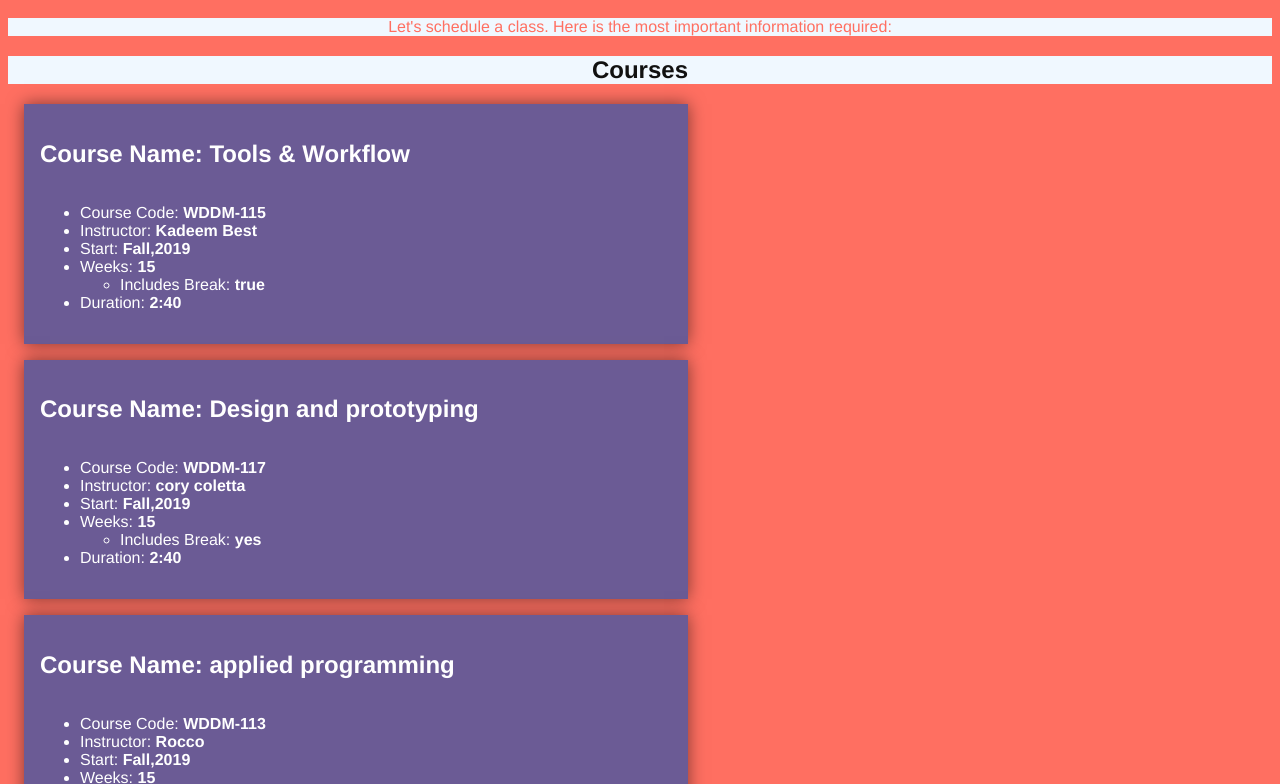
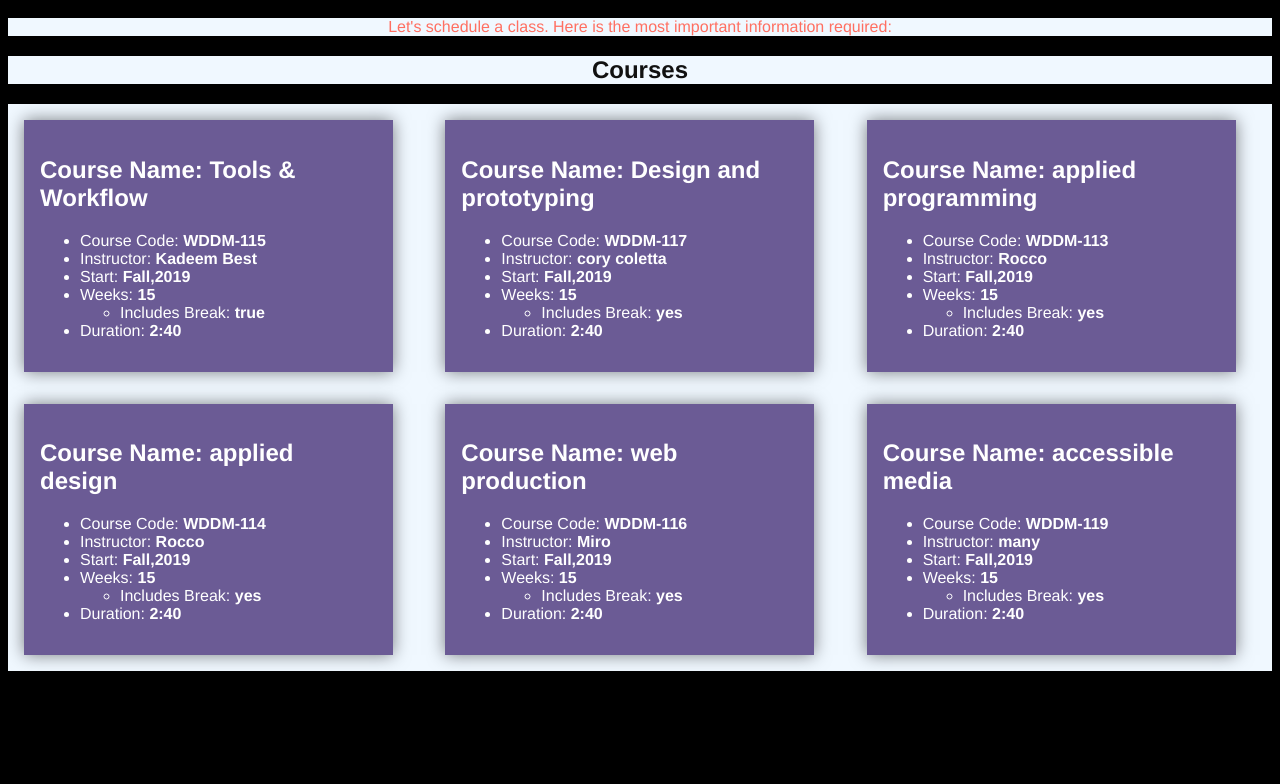
Before and after one commit to sashidhar-meesala/scheduler, a plain HTML site: page index.html in a window 1280 px wide. Shown: the part 73-857 px from the top of the page. After the commit the page ends 800 px from the top, so only its background shows below. Drawn offline with Linux system fonts and the light colour scheme.

Commit message:
Update index.css

```diff
--- a/index.css
+++ b/index.css
@@ -1,5 +1,5 @@
 body {
-    background-color: #FF6F61;
+    background-color:black;
     color: #111;
     font: 1em helvetica, arial, sans-serif;
   }
@@ -9,9 +9,16 @@ body {
     padding: 1em 1em;
     margin: 1em;
     overflow: hidden;
-    display: grid;
-    width:50%;
+    width:80%;
     align-content: center;
     color: white;
 
   }
+
+  #app{
+    display: grid;
+    grid-template-columns: 1fr 1fr 1fr;
+    background-color: aliceblue;
+
+
+  }
```
